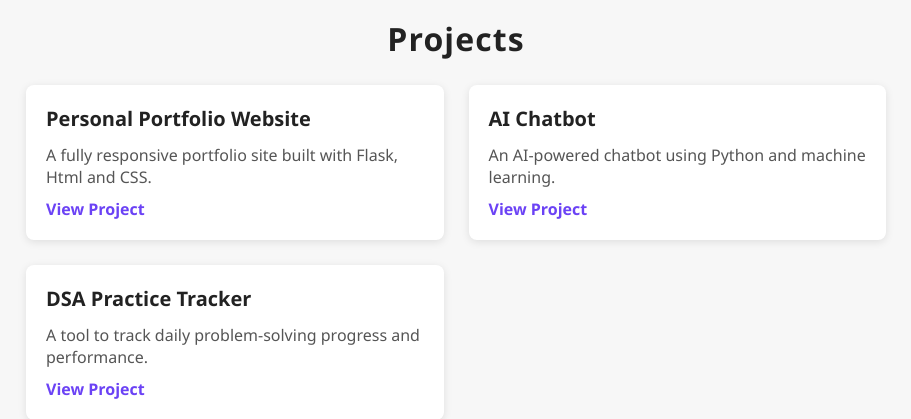
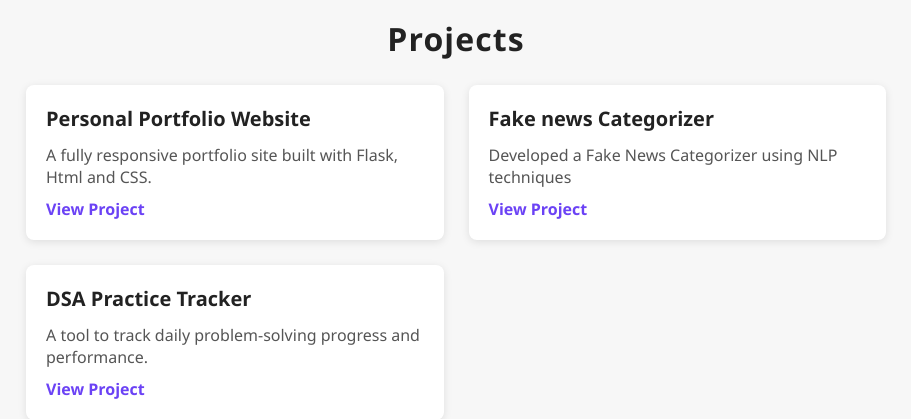
Before and after one commit to Midhun-1-2/Portfolio, a Flask app: page / in a window 1280 px wide. Shown: the part 1145-1564 px from the top of the page, without its empty margins (184-1095 px from the left). Run offline with Flask 3, Linux system fonts and the light colour scheme.

Commit message:
New update

```diff
--- a/templates/index.html
+++ b/templates/index.html
@@ -63,9 +63,9 @@
       <a href="https://github.com/Midhun-1-2/Portfolio" target="_blank">View Project</a>
     </div>
     <div class="project-card" data-aos="zoom-in">
-      <h3>AI Chatbot</h3>
-      <p>An AI-powered chatbot using Python and machine learning.</p>
-      <a href="#" target="_blank">View Project</a>
+      <h3>Fake news Categorizer</h3>
+      <p>Developed a Fake News Categorizer using NLP techniques</p>
+      <a href="https://github.com/Midhun-1-2/fake_news-NLP" target="_blank">View Project</a>
     </div>
     <div class="project-card" data-aos="zoom-in">
       <h3>DSA Practice Tracker</h3>
```
Also changed, not shown: database.sql (deleted).
